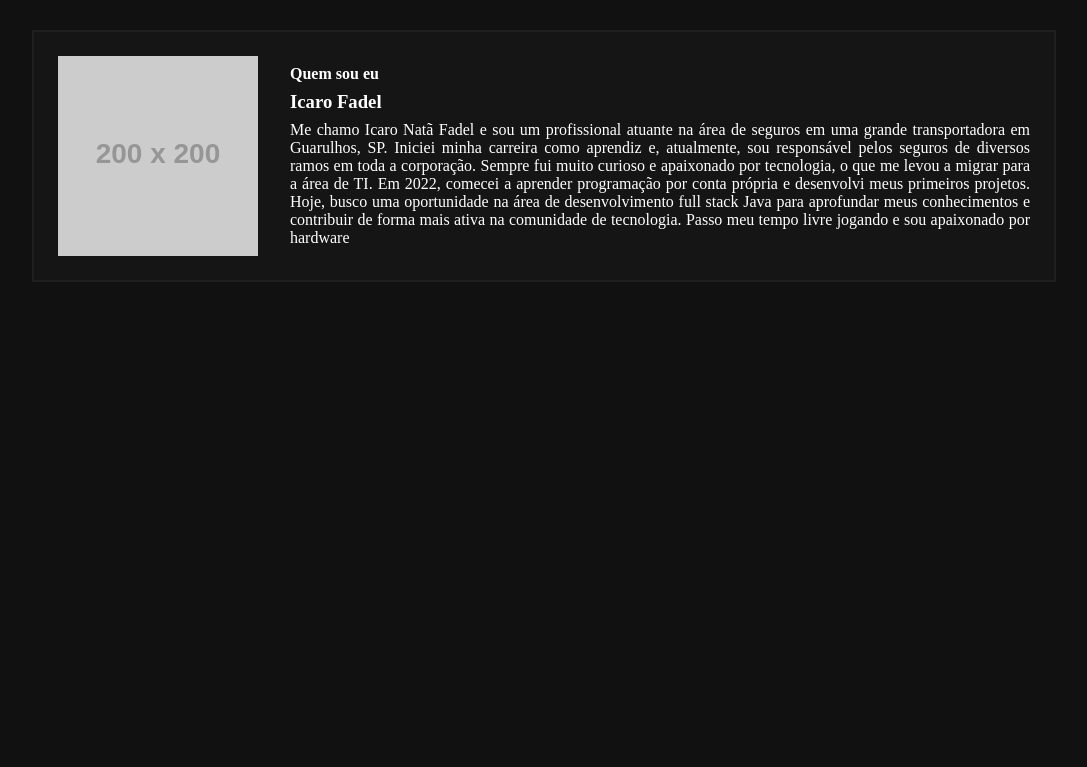
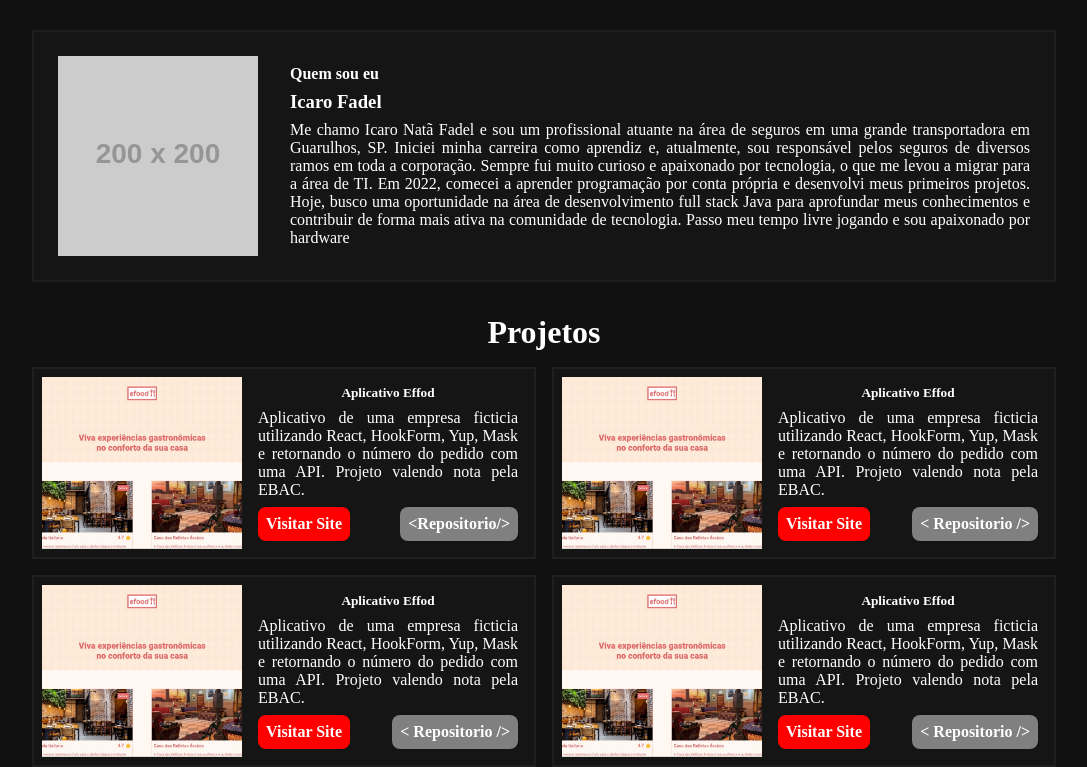
Before and after one commit to icarofadel/My-Portfolio, a React (Create React App) app: page / in a window 1280 px wide. Shown: the part 802-1569 px from the top of the page, without its empty margins (96-1183 px from the left). Before the commit the page ends 1116 px from the top, so only its background shows below. Built offline with nearby package versions, Linux system fonts and the light colour scheme.

Commit message:
Finalizando Projects

```diff
--- a/src/App.tsx
+++ b/src/App.tsx
@@ -2,6 +2,7 @@ import Banner from './components/Banner'
 import Header from './components/Header'
 import About from './components/About'
 import { GlobalCss } from './styles'
+import Projects from './components/Projects'
 
 function App() {
   return (
@@ -10,6 +11,7 @@ function App() {
       <Header />
       <Banner />
       <About />
+      <Projects />
     </>
   )
 }
--- /dev/null
+++ b/src/components/Projects/index.tsx
@@ -0,0 +1,126 @@
+import {
+  ListProjects,
+  Title,
+  ProjectsItem,
+  Description,
+  CampoButton,
+  ButtonLink
+} from './styles'
+
+import effod from '../../assets/images/efood.jpg'
+
+const Projects = () => (
+  <div className="container">
+    <Title>
+      <h1>Projetos</h1>
+    </Title>
+
+    <ListProjects>
+      <ProjectsItem>
+        <img src={effod} alt="app efood" />
+        <Description>
+          <h5>Aplicativo Effod</h5>
+          <p>
+            Aplicativo de uma empresa ficticia utilizando React, HookForm, Yup,
+            Mask e retornando o número do pedido com uma API. Projeto valendo
+            nota pela EBAC.
+          </p>
+          <CampoButton>
+            <ButtonLink
+              buttonType="buttonSite"
+              href="https://app-efood.vercel.app/"
+            >
+              Visitar Site
+            </ButtonLink>
+            <ButtonLink
+              buttonType="buttonRep"
+              href="https://github.com/icarofadel/app_efood"
+            >
+              &lt;Repositorio/&gt;
+            </ButtonLink>
+          </CampoButton>
+        </Description>
+      </ProjectsItem>
+
+      <ProjectsItem>
+        <img src={effod} alt="app efood" />
+        <Description>
+          <h5>Aplicativo Effod</h5>
+          <p>
+            Aplicativo de uma empresa ficticia utilizando React, HookForm, Yup,
+            Mask e retornando o número do pedido com uma API. Projeto valendo
+            nota pela EBAC.
+          </p>
+          <CampoButton>
+            <ButtonLink
+              buttonType="buttonSite"
+              href="https://app-efood.vercel.app/"
+            >
+              Visitar Site
+            </ButtonLink>
+            <ButtonLink
+              buttonType="buttonRep"
+              href="https://github.com/icarofadel/app_efood"
+            >
+              &lt; Repositorio /&gt;
+            </ButtonLink>
+          </CampoButton>
+        </Description>
+      </ProjectsItem>
+
+      <ProjectsItem>
+        <img src={effod} alt="app efood" />
+        <Description>
+          <h5>Aplicativo Effod</h5>
+          <p>
+            Aplicativo de uma empresa ficticia utilizando React, HookForm, Yup,
+            Mask e retornando o número do pedido com uma API. Projeto valendo
+            nota pela EBAC.
+          </p>
+          <CampoButton>
+            <ButtonLink
+              buttonType="buttonSite"
+              href="https://app-efood.vercel.app/"
+            >
+              Visitar Site
+            </ButtonLink>
+            <ButtonLink
+              buttonType="buttonRep"
+              href="https://github.com/icarofadel/app_efood"
+            >
+              &lt; Repositorio /&gt;
+            </ButtonLink>
+          </CampoButton>
+        </Description>
+      </ProjectsItem>
+
+      <ProjectsItem>
+        <img src={effod} alt="app efood" />
+        <Description>
+          <h5>Aplicativo Effod</h5>
+          <p>
+            Aplicativo de uma empresa ficticia utilizando React, HookForm, Yup,
+            Mask e retornando o número do pedido com uma API. Projeto valendo
+            nota pela EBAC.
+          </p>
+          <CampoButton>
+            <ButtonLink
+              buttonType="buttonSite"
+              href="https://app-efood.vercel.app/"
+            >
+              Visitar Site
+            </ButtonLink>
+            <ButtonLink
+              buttonType="buttonRep"
+              href="https://github.com/icarofadel/app_efood"
+            >
+              &lt; Repositorio /&gt;
+            </ButtonLink>
+          </CampoButton>
+        </Description>
+      </ProjectsItem>
+    </ListProjects>
+  </div>
+)
+
+export default Projects
--- /dev/null
+++ b/src/components/Projects/styles.ts
@@ -0,0 +1,68 @@
+import styled from 'styled-components'
+import { breakpoints, cores } from '../../styles'
+
+type TypeButton = {
+  buttonType: 'buttonSite' | 'buttonRep'
+}
+
+export const Title = styled.div`
+  display: flex;
+  justify-content: center;
+  margin-bottom: 16px;
+`
+export const ListProjects = styled.ul`
+  display: grid;
+  grid-template-columns: 1fr 1fr;
+  gap: 16px;
+
+  @media (max-width: ${breakpoints.tablet}) {
+    display: grid;
+    grid-template-columns: 1fr;
+  }
+`
+export const ProjectsItem = styled.li`
+  padding: 8px;
+  display: flex;
+  border: 2px solid #1f1f1f;
+  background-color: #151515;
+
+  img {
+    width: 200px;
+    margin-right: 8px;
+    object-fit: cover;
+  }
+
+  @media (max-width: ${breakpoints.tablet}) {
+    display: block;
+
+    img {
+      width: 100%;
+    }
+  }
+`
+export const Description = styled.div`
+  padding: 8px;
+
+  h5 {
+    text-align: center;
+  }
+
+  p {
+    margin: 8px 0;
+    text-align: justify;
+  }
+`
+export const CampoButton = styled.div`
+  display: flex;
+  justify-content: space-between;
+`
+export const ButtonLink = styled.a<TypeButton>`
+  font-size: 16px;
+  padding: 8px;
+  border: none;
+  border-radius: 8px;
+  background-color: ${(props) =>
+    props.buttonType === 'buttonSite' ? `${cores.red}` : `${cores.cinza}`};
+  color: ${cores.white};
+  font-weight: bold;
+`
--- a/src/styles.ts
+++ b/src/styles.ts
@@ -4,7 +4,8 @@ export const cores = {
   white: '#fff',
   black: '#000',
   red: '#FF0000',
-  fundo: '#111'
+  fundo: '#111',
+  cinza: '#808080'
 }
 
 export const breakpoints = {
```
Also changed, not shown: src/assets/images/efood.jpg (added).
